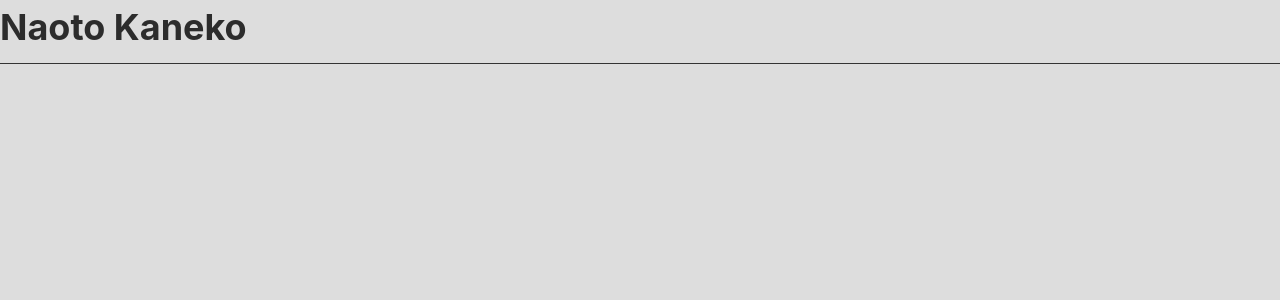
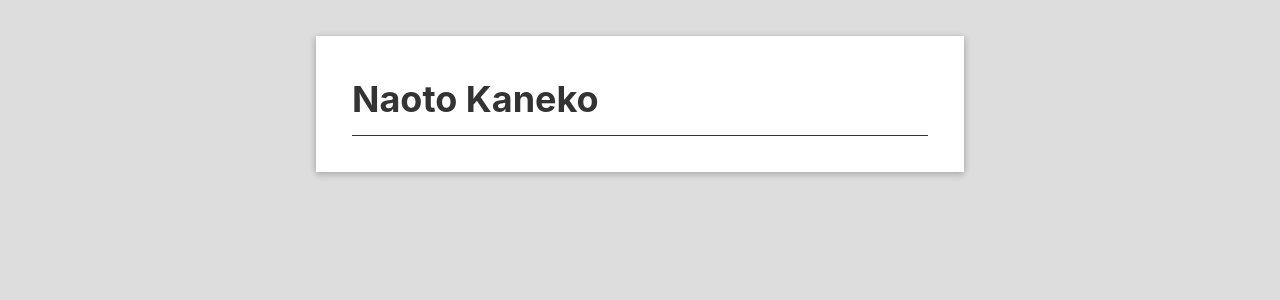
Before and after one commit to neko314/homepage, a Nuxt app: page / in a window 1280 px wide. Shown: the top 300 px of the page. Built offline with nearby package versions, Linux system fonts and the light colour scheme.

Commit message:
Add default layout

```diff
--- /dev/null
+++ b/layouts/default.vue
@@ -0,0 +1,22 @@
+<template>
+  <main>
+    <nuxt />
+  </main>
+</template>
+
+<style>
+main {
+  background-color: #fff;
+  padding: 1rem;
+}
+
+@media (min-width: 36rem) {
+  main {
+    width: 36rem;
+    margin: 2rem auto;
+    padding: 2rem;
+    box-shadow: 0 5px 5px rgba(0, 0, 0, 0.1), 3px 0 5px rgba(0, 0, 0, 0.1),
+      -3px 0 5px rgba(0, 0, 0, 0.1);
+  }
+}
+</style>
```
